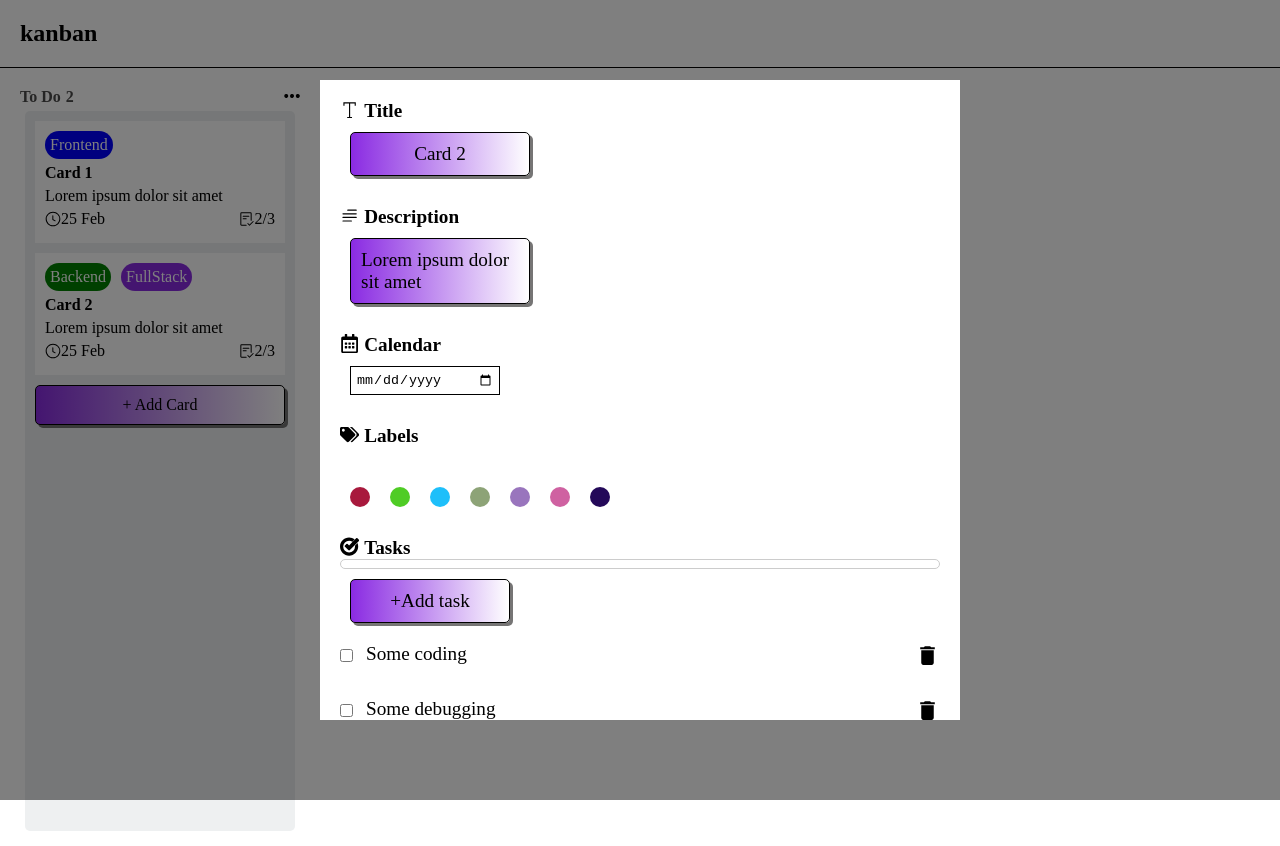
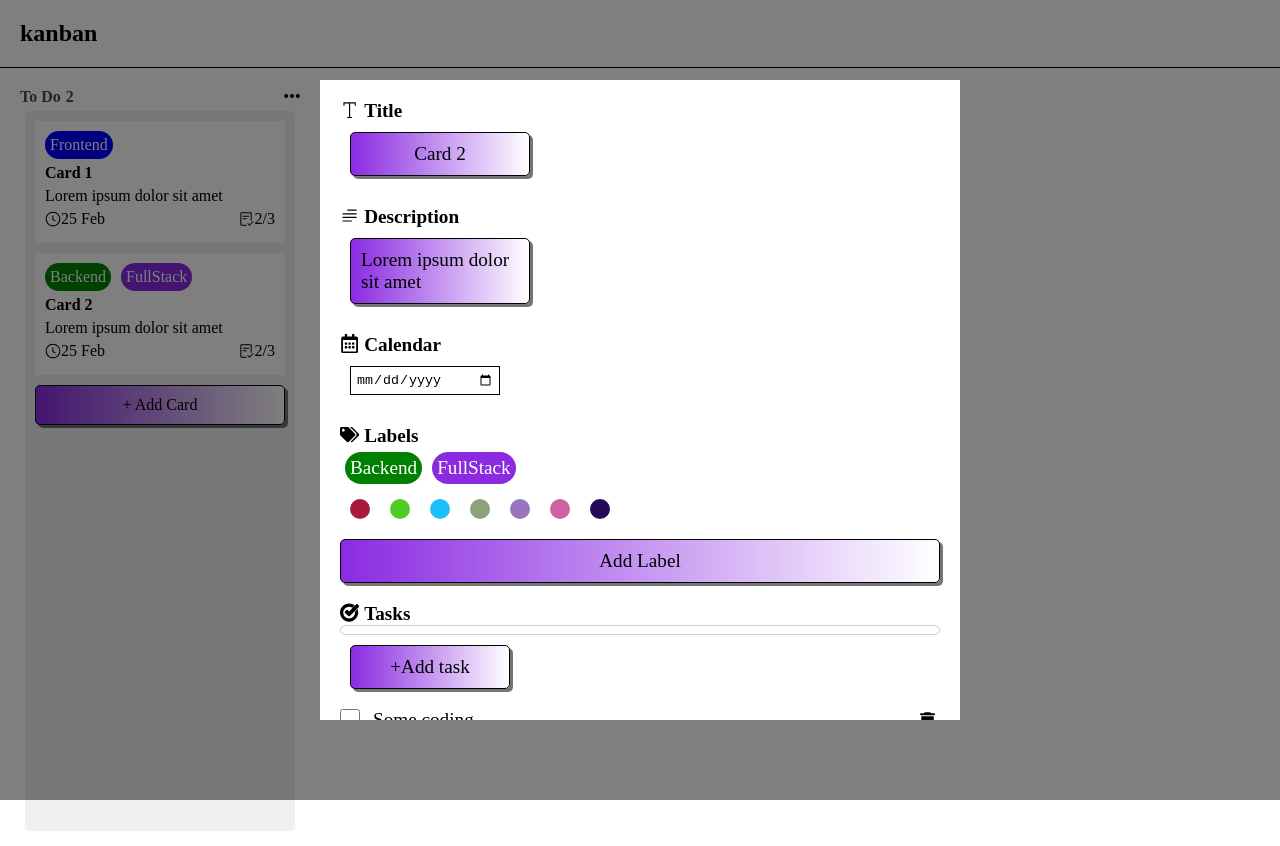
Before and after one commit to SaikatDeb12/kanban-board, a React (Vite) app: page / in a window 1280 px wide. Both pictures are taken after a click on the element 160 px from the left and 314 px from the top of the page. Built offline with nearby package versions, Linux system fonts and the light colour scheme.

Commit message:
added labels/tags

```diff
--- a/src/Components/Card/CardInfo/CardInfo.jsx
+++ b/src/Components/Card/CardInfo/CardInfo.jsx
@@ -102,10 +102,9 @@ const CardInfo = ({ onClose, card, boardId, updateCard }) => {
             <p style={{ fontWeight: 600 }}>Labels</p>
           </div>
           <div className="cardInfo-box-labels">
-            <Chip
-              text={values.label?.tag || ""}
-              color={values.label?.color || ""}
-            />
+            {values.label.map((item, ind) => (
+              <Chip text={item.tag} color={item.color} key={ind} />
+            ))}
           </div>
 
           {/* Color Tags */}
@@ -118,6 +117,20 @@ const CardInfo = ({ onClose, card, boardId, updateCard }) => {
                 onClick={() => setActiveColor(item)}
               ></li>
             ))}
+          </div>
+          <div className="cardInfo-addlabel-button">
+            <Editable
+              text={"Add Label"}
+              placeholder={"enter tag name"}
+              onSubmit={(value) => {
+                if (value == "") return;
+                const newTag = { text: value, color: activeColor };
+                setValues((prevTags) => ({
+                  ...prevTags,
+                  label: [...prevTags.label, newTag],
+                }));
+              }}
+            />
           </div>
 
           {/* Tasks */}
@@ -151,6 +164,7 @@ const CardInfo = ({ onClose, card, boardId, updateCard }) => {
               <div className="cardInfo-box-list-content" key={key}>
                 <div>
                   <input
+                    className="cardInfo-checkbox"
                     type="checkbox"
                     checked={item.completed || false}
                     onChange={() => {
--- a/src/Components/Card/CardInfo/CardInfo.scss
+++ b/src/Components/Card/CardInfo/CardInfo.scss
@@ -42,7 +42,9 @@
 }
 
 .cardInfo-box-labels {
-  padding: 10px;
+  padding: 5px;
+  display: flex;
+  gap: 10px;
 }
 
 .cardInfo-tags {
@@ -90,7 +92,7 @@
   justify-content: space-between;
   align-items: center;
   gap: 5px;
-  margin: 10px 0;
+  margin: 5px 0;
   padding: 5px;
 }
 
@@ -109,3 +111,13 @@
   display: flex;
   gap: 5px;
 }
+
+.cardInfo-addlabel-button {
+  margin-top: -10px;
+  margin-bottom: 20px;
+}
+
+.cardInfo-checkbox {
+  height: 20px;
+  width: 20px;
+}
```
